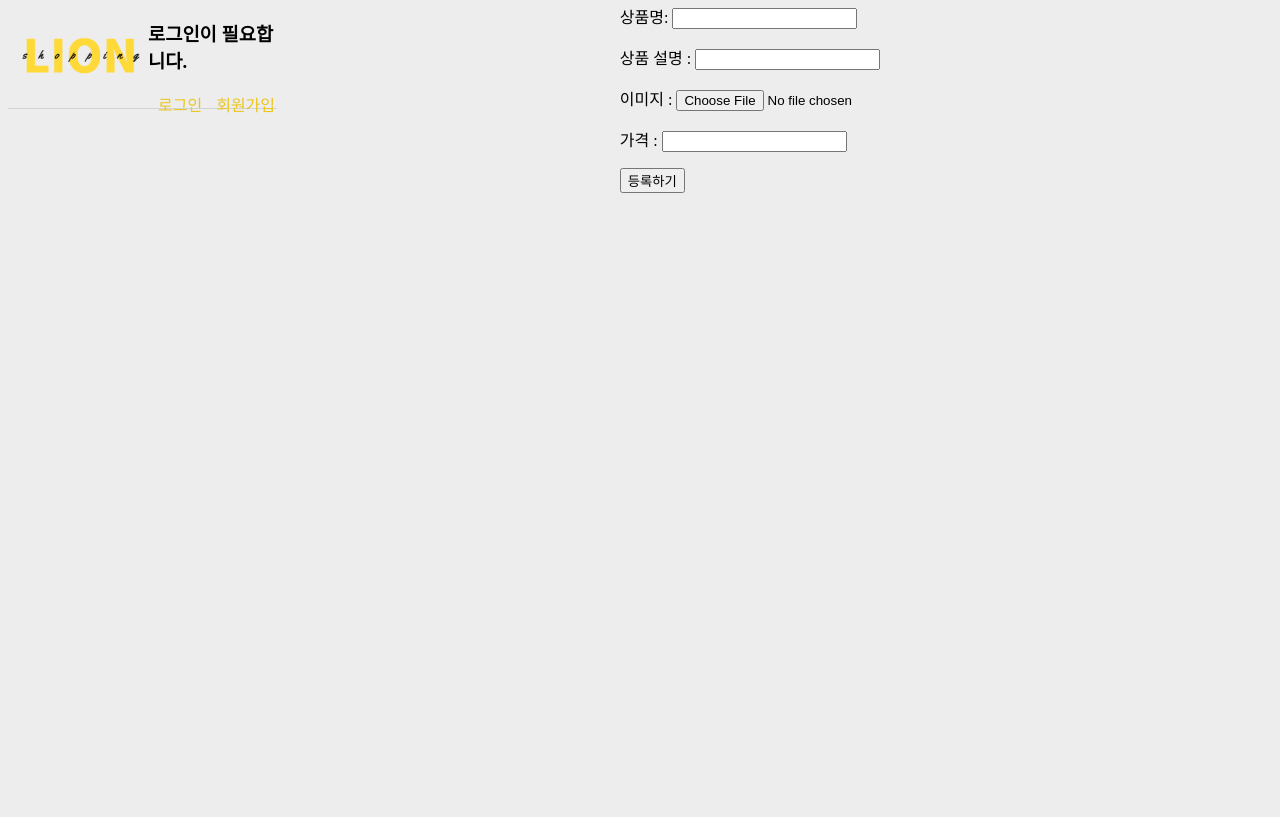
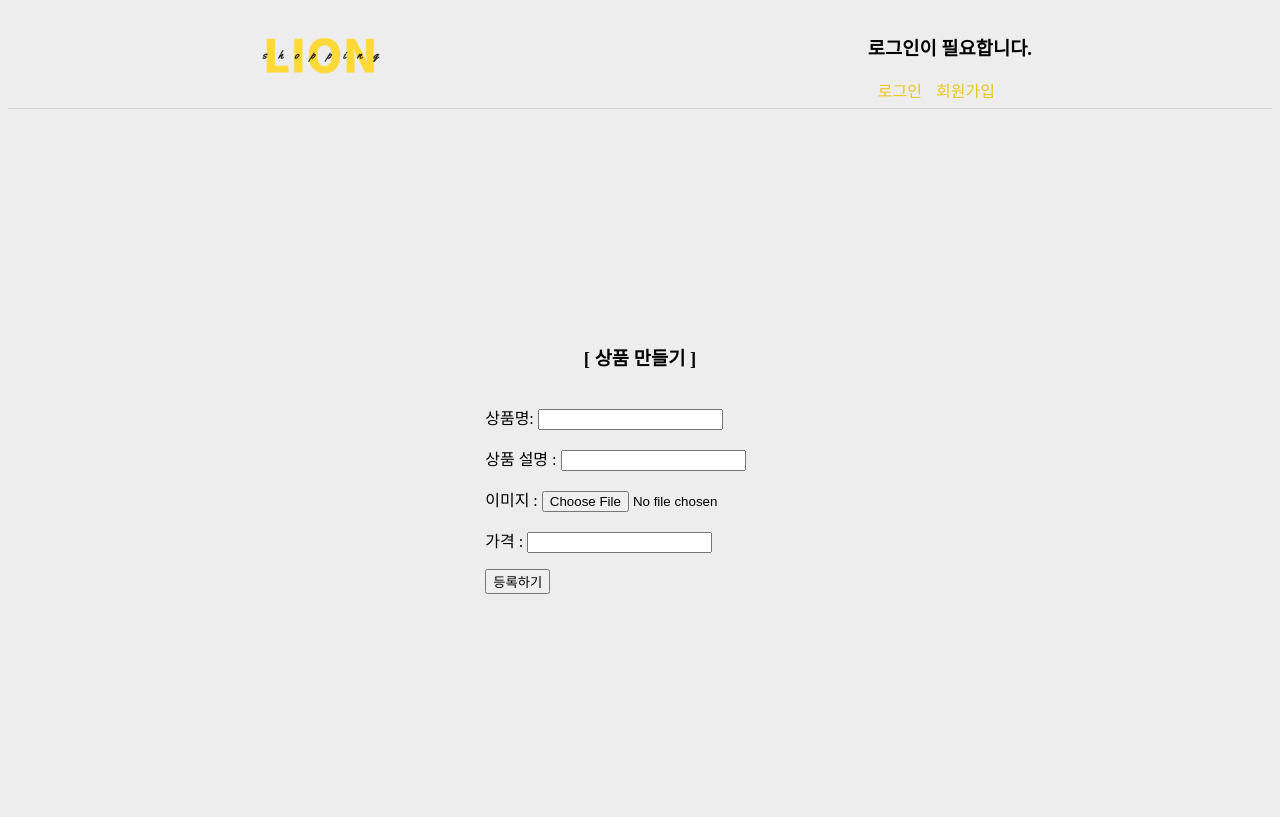
Before and after one commit to kiteB/ShoppingMall-Project, a Django app: template product/templates/new.html in a window 1280 px wide. Before the commit the page ends 193 px from the top, so only its background shows below. Run offline with Django 3.2, Linux system fonts and the light colour scheme; the template is opened without the code that fills it, so the values that code supplies are empty; some web fonts are replaced.

Commit message:
base.html에서 요소가 제대로 출력되지 않는 문제 해결

```diff
--- a/product/static/css/base.css
+++ b/product/static/css/base.css
@@ -6,9 +6,12 @@
 }
 html {
     font-family: 'EliceDigitalBaeum_Bold';
-    /* background-color:lightslategray; */
     color: black;
     background-color: #EDEDED;
+}
+body {
+    display: flex;
+    flex-direction: column;
 }
 .header {
     display: flex;
--- a/product/templates/base.html
+++ b/product/templates/base.html
@@ -10,14 +10,15 @@
     <title>{% block title %}{% endblock %}</title>
 </head>
 <body>
+    <!-- Header 부분 -->
     <div class="header">
         <div id="home">
             <a href="{% url 'home' %}">
                 <img src="/static/img/logo.png" width="130">
             </a>
         </div>
+        {% if user.is_authenticated %}
         <div id="welcome">
-            {% if user.is_authenticated %}
             <h2>{{ user.username }} 님 환영합니다 ! </h2>
         </div>
         <div class="member">
@@ -51,6 +52,7 @@
         </div>
         {% endif %}
     </div>
+    <!-- Content 부분 -->
     {% block content %}
     {% endblock %}
 </body>
```
